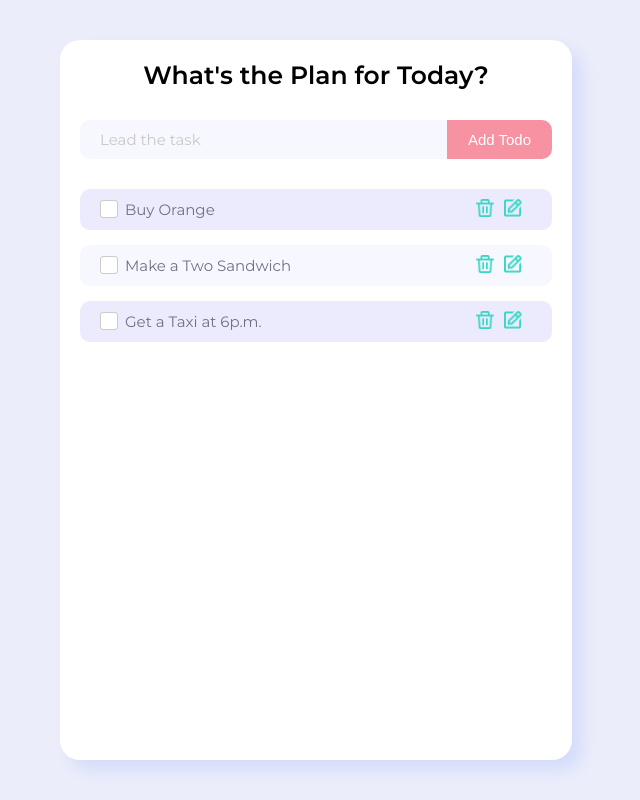
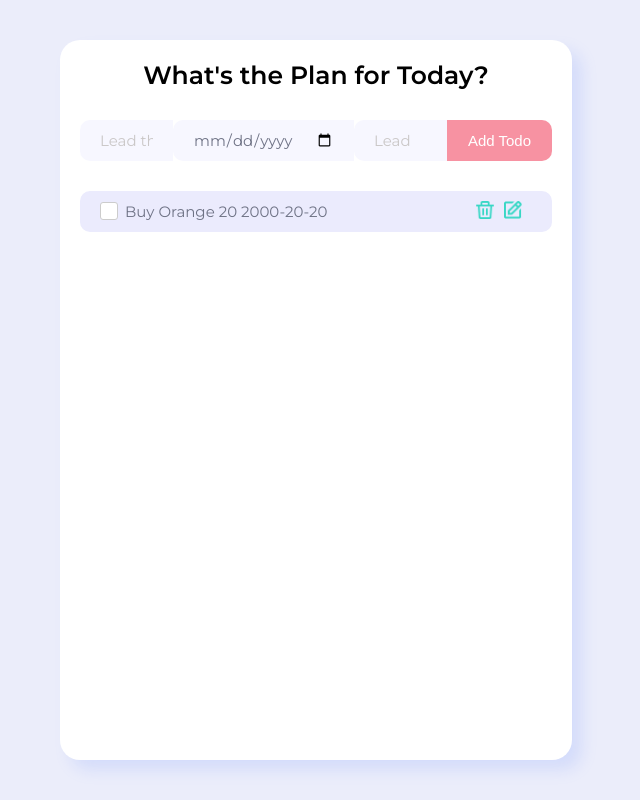
Before and after one commit to Ramashka-Luba/todo-redev, a React (Create React App) app: page / in a window 1280 px wide. Shown: the whole page, without its empty margins (324-964 px from the left). Built offline with nearby package versions, Linux system fonts and the light colour scheme.

Commit message:
fixed From,ToDo components

```diff
--- a/src/App.js
+++ b/src/App.js
@@ -1,6 +1,6 @@
 import { useState } from 'react';
 
-import './App.css';
+import s from './App.module.css';
 import Form from './components/form/Form.jsx'
 import ToDo from './components/toDo/ToDo.jsx'
 
@@ -8,40 +8,56 @@ import ToDo from './components/toDo/ToDo.jsx'
 const App = () => {
 
   const [tasks, setTasks] = useState([
-    { id: 1, title: "Buy Orange", completed: false},
-    { id: 2, title: "Make a Two Sandwich", completed: false},
-    { id: 3, title: "Get a Taxi at 6p.m.", completed: false},
+    { id: 1, title: "Buy Orange", date:'2000-20-20', count: 20, completed: false },
 ]);
+
 
 const handleDelete = (id) => {
     const filtredArr = tasks.filter((item) => item.id !== id);
     setTasks([...filtredArr]);
 };
 
-  const handleEdit = (id, text) => {
+const handleEdit = (id, text ) => {
     // console.log("----handleEdit----", id, text);
-    const arr = tasks.map (item => item.id === id ? {...item, title: text} : item);
+    const arr = tasks.map(item => item.id === id ? { ...item, title: text } : item);
+
     setTasks([...arr]);
 };
+
+const handleComplete = (id) => {    // заваршина таска или нет
+    setTasks(tasks.map(item => {
+        if (item.id === id) {
+            return {
+                ...item, completed: !item.completed
+            };
+        }
+        return item;
+    }))
+};
+
+
+
+
 
 // console.log(tasks);
 
 return (
-    <div className="App">
-      <div className="innerApp">
-        <h2 className="titleApp">What's the Plan for Today?</h2>
+    <div className={s.App}>
+        <div className={s.innerApp}>
+            <h2 className={s.titleApp}>What's the Plan for Today?</h2>
             <Form
                 setTasks={setTasks}
                 tasks={tasks} />
 
-        <ul className="list">
+            <ul className={s.list}>
                 {tasks.map((task) => (
                     <ToDo key={task.id}  //чтобы пофиксить ошибку с "key" - корневому элементу добавляем key и присваиваем наш id
-                  task = {task}
-                  handleDelete = {handleDelete}
-                  handleEdit = {handleEdit}
-                  tasks = {tasks}
-                  setTasks = {setTasks}
+                        task={task}
+                        handleDelete={handleDelete}
+                        handleEdit={handleEdit}
+                        // tasks={tasks}
+                        // setTasks={setTasks}
+                        handleComplete={handleComplete}
                     />
                 ))}
             </ul>
--- a/src/components/form/Form.jsx
+++ b/src/components/form/Form.jsx
@@ -5,23 +5,54 @@ import s from './Form.module.css'
 
 const Form = ({tasks, setTasks}) => {
 
-    const [text,setText] = useState('');
+    // const [text,setText] = useState('');
+    // const [date,setDate] = useState('');
+    // const [count,setCount] = useState(1);
+    const [data,setData] = useState({
+        // title: "Milk",
+        // date: "2022-10-19",
+        // count: 2,
+        // completed: false,
+    });
 
     const handleClick = (e) => { //добавить новую таску
         e.preventDefault() // не перезагружает форму после Enter
-        // console.log("---handleClick---");
-        if(text) { // условие чтоб не добовляла пустую строку
-            setTasks([...tasks, {id: tasks.length+1 , title: text, completed: false}]);
+        // if(text) { // условие чтоб не добовляла пустую строку
+        //     setTasks([...tasks, {id: tasks.length+1, title: text, completed: false}]);
+        // }
+        // setText(''); //для того чтоб импут очищался
+// -------------------------
+        // const obj = {id: tasks.length+1, title: text, date: date, count:count,  completed: false}
+        // console.log(obj);
+// -------------------------
+        data.id = tasks.length + 1;
+        if (data.title) { // условие чтоб не добовляла пустую строку
+            setTasks([...tasks, data]);
         }
-
-        setText(''); //для того чтоб импут очищался
+        setData({//для того чтоб импут очищался
+            title: "",
+            date: "",
+            count: "",
+            completed: false,
+        });
     };
 
-
-
     return (
-        <form className={s.form}>
-            <input onChange = {(e) => setText(e.target.value)} value = {text} className={s.input} placeholder="Lead the task"/>
+        <form onSubmit={(e) => handleClick(e)} className={s.form}> {/* e - для preventDefault*/}
+            <input onChange = {(e) => setData({...data, title : e.target.value})}
+                value = {data.title}
+                className={s.input}
+                placeholder="Lead the task"/>
+            <input type="date"
+                onChange = {(e) => setData({...data, date : e.target.value})}
+                value = {data.date}
+                className={s.input}
+                placeholder="Lead the task"/>
+            <input type="number"
+                onChange = {(e) => setData({...data, count : e.target.value})}
+                value = {data.count}
+                className={s.input}
+                placeholder="Lead the task"/>
             <button onClick = {(e) => handleClick(e)} className={s.add}>Add Todo</button>
         </form>
     );
--- a/src/components/toDo/ToDo.jsx
+++ b/src/components/toDo/ToDo.jsx
@@ -6,46 +6,47 @@ import Save from "./../../assets/save.png";
 import InputEdit from '../inputEdit/InputEdit';
 
 
-const ToDo = ({ task, handleDelete, handleEdit, tasks, setTasks }) => {
+const ToDo = ({ task, handleDelete, handleEdit, handleComplete}) => {
 
     const [isEdit, setIsEdit] = useState(false);
     const [text, setText] = useState(task.title);
 
 
-    const handleComplete = () => {    // заваршина таска или нет
-        setTasks(tasks.map(item => {
-            if (item.id === task.id) {
-                return {
-                    ...item, completed: !item.completed
-                };
-            }
-            return item;
-        }))
-    }
+    // const handleComplete = () => {    // заваршина таска или нет
+    //     setTasks(tasks.map(item => {
+    //         if (item.id === task.id) {
+    //             return {
+    //                 ...item, completed: !item.completed
+    //             };
+    //         }
+    //         return item;
+    //     }))
+    // };
 
     const toggle = () => {
         if (isEdit) {
             handleEdit(task.id, text);
+
         }
         setIsEdit(!isEdit);
     };
 
 
     const onKeyDown = e =>{ // сохранение по нажатию Enter
-        if (e.key == 'Enter') { //e.keyCode == 13 -номер Enter
+        if (e.key === 'Enter') { //e.keyCode == 13 -номер Enter
             toggle()}
 
         }
-        console.log(task);
 
     return (
-        // console.log(task),
         <>
             <div className={task.id % 2 === 0 ? s.innerItem : s.innerItemBg}>
-                <div className={s.wrapLeft}>
+                <div onClick={() => toggle()} className={s.wrapLeft}>
 
                     <div className={s.checkbox}>
-                        <input className={s.checkboxInput} type='checkbox' id={task.id} onClick={handleComplete} />
+                        <input className={s.checkboxInput}
+                        type='checkbox' id={task.id}
+                        onChange={() => handleComplete(task.id)} />
                         <label className={s.checkboxLabel} htmlFor={task.id}></label>
                     </div>
 
@@ -56,7 +57,7 @@ const ToDo = ({ task, handleDelete, handleEdit, tasks, setTasks }) => {
                             onKeyDown={onKeyDown}
 
                         />
-                        : <div onClick={() => toggle()}  className={task.completed && s.completed} >{task.title}</div>}
+                        : <div  className={task.completed ? s.completed : ""}>{task.title} {task.count} {task.date}</div>}
                 </div>
                 <div className={s.wrapRight}>
                     <button className={s.btnDelete} onClick={() => handleDelete(task.id)}>
```
Also changed, not shown: src/App.module.css (renamed from src/App.css). Lines whose indentation alone changed are shown as unchanged.
